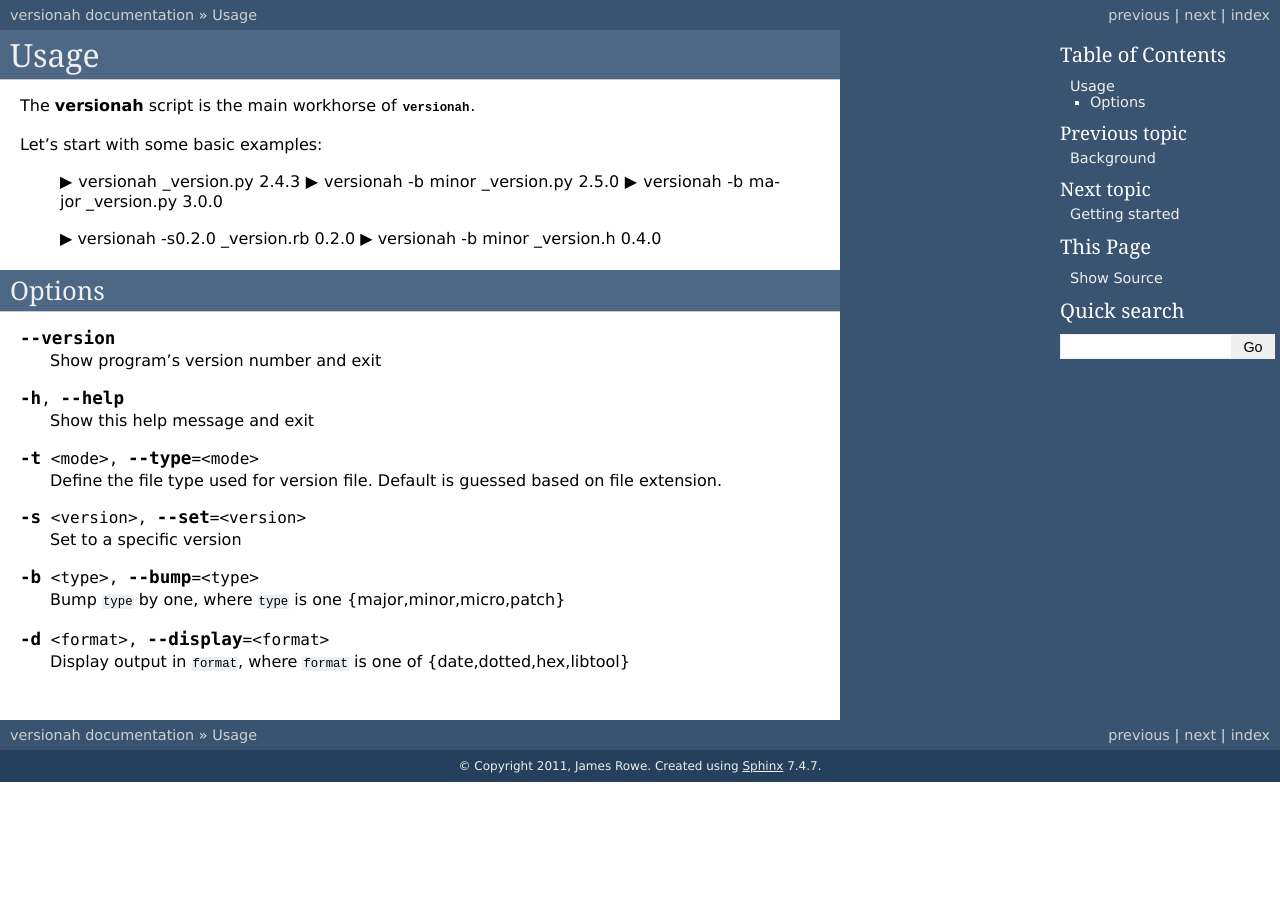
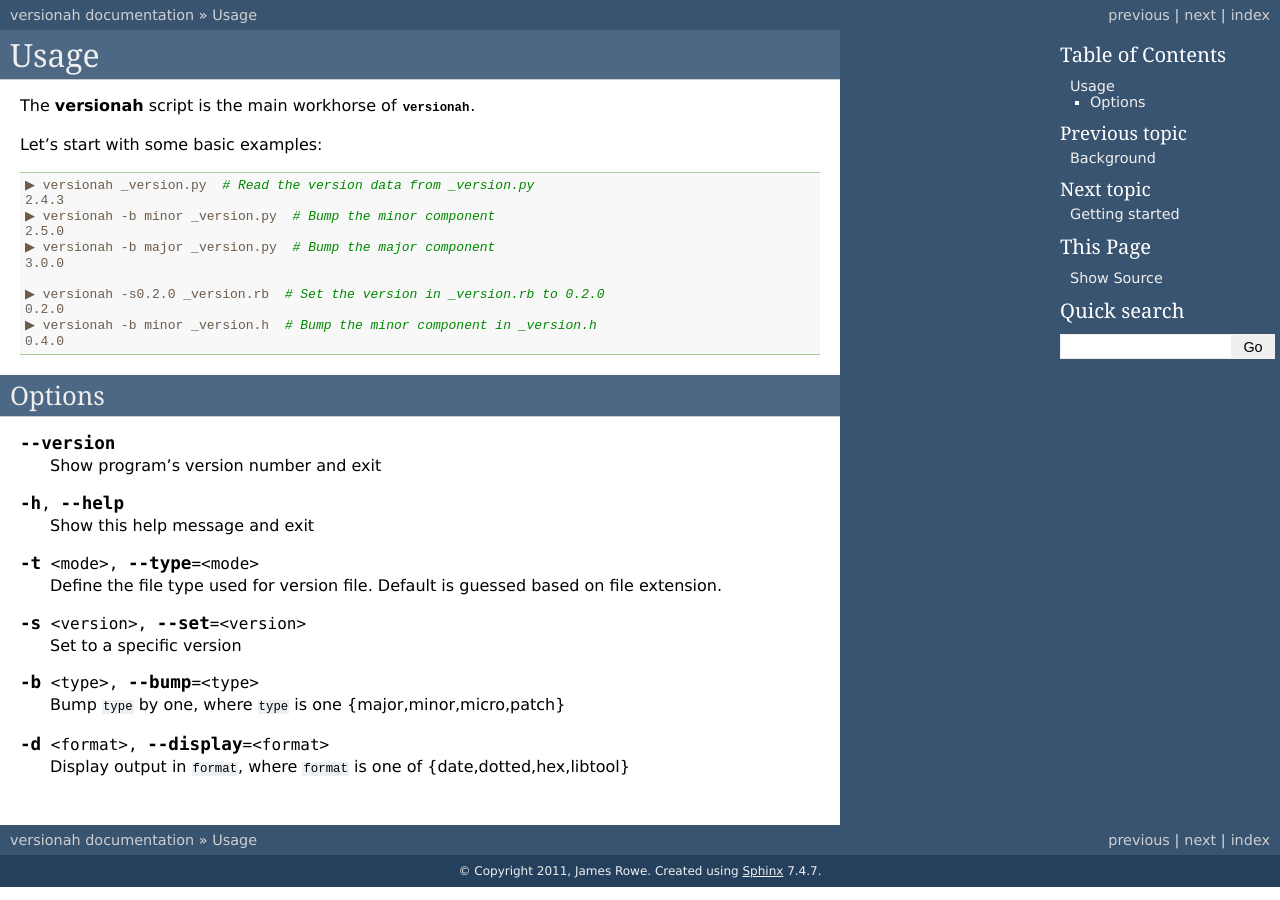
Before and after one commit to JNRowe/versionah, a Sphinx documentation site: the page built from doc/usage.rst, in a window 1280 px wide. Built offline with Sphinx 7.4.7, drawn with Linux system fonts in a browser that asks for light colours; the version number could not be read and is left out.

Commit message:
Document, with comments, the examples in usage.

```diff
--- a/doc/usage.rst
+++ b/doc/usage.rst
@@ -5,16 +5,18 @@
 
 Let's start with some basic examples:
 
-    ▶ versionah _version.py
+.. code-block:: sh
+
+    ▶ versionah _version.py  # Read the version data from _version.py
     2.4.3
-    ▶ versionah -b minor _version.py
+    ▶ versionah -b minor _version.py  # Bump the minor component
     2.5.0
-    ▶ versionah -b major _version.py
+    ▶ versionah -b major _version.py  # Bump the major component
     3.0.0
 
-    ▶ versionah -s0.2.0 _version.rb
+    ▶ versionah -s0.2.0 _version.rb  # Set the version in _version.rb to 0.2.0
     0.2.0
-    ▶ versionah -b minor _version.h
+    ▶ versionah -b minor _version.h  # Bump the minor component in _version.h
     0.4.0
 
 Options
```
